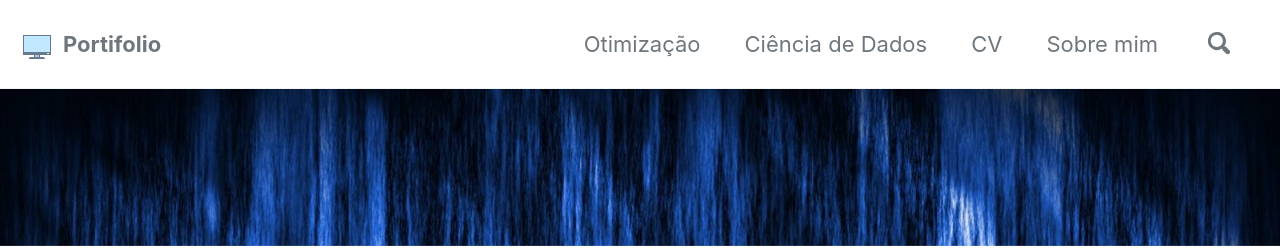
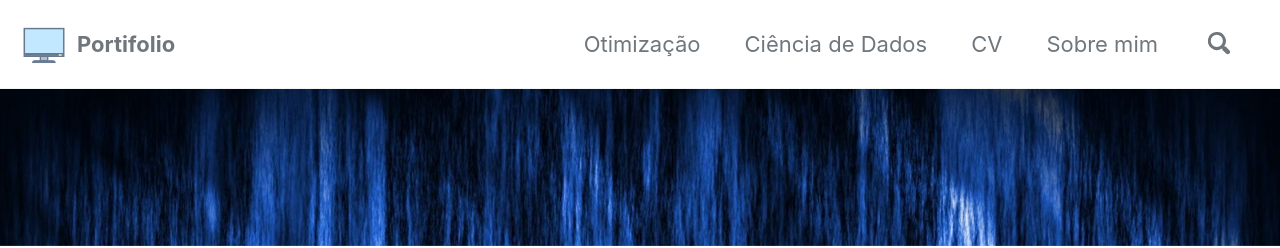
Before and after one commit to helano-pessoa/helano-pessoa.github.io, a Jekyll site: the page built from index.html, in a window 1280 px wide. Shown: the top 248 px of the page. Built offline with Jekyll 4.4.1, drawn with Linux system fonts in a browser that asks for light colours; cached includes are drawn as plain includes; nearby versions of some CDN libraries; the list of posts is cut into pages by our own code.

Commit message:
Em breve

```diff
--- a/_config.yml
+++ b/_config.yml
@@ -25,7 +25,7 @@
 baseurl                  : # the subpath of your site, e.g. "/blog"
 repository               : # GitHub username/repo-name e.g. "mmistakes/minimal-mistakes"
 teaser                   : "/assets/images/blue.jpg" # path of fallback teaser image, e.g. "/assets/images/500x300.png"
-logo                     : "/assets/images/icons8-monitor-30.png" # path of logo image to display in the masthead, e.g. "/assets/images/88x88.png"
+logo                     : "/assets/images/icons8-monitor-80.png" # path of logo image to display in the masthead, e.g. "/assets/images/88x88.png"
 masthead_title           : # overrides the website title displayed in the masthead, use " " for no title
 # breadcrumbs            : false # true, false (default)
 words_per_minute         : 200
```
Also changed, not shown: assets/images/icons8-monitor-80.png (added).
